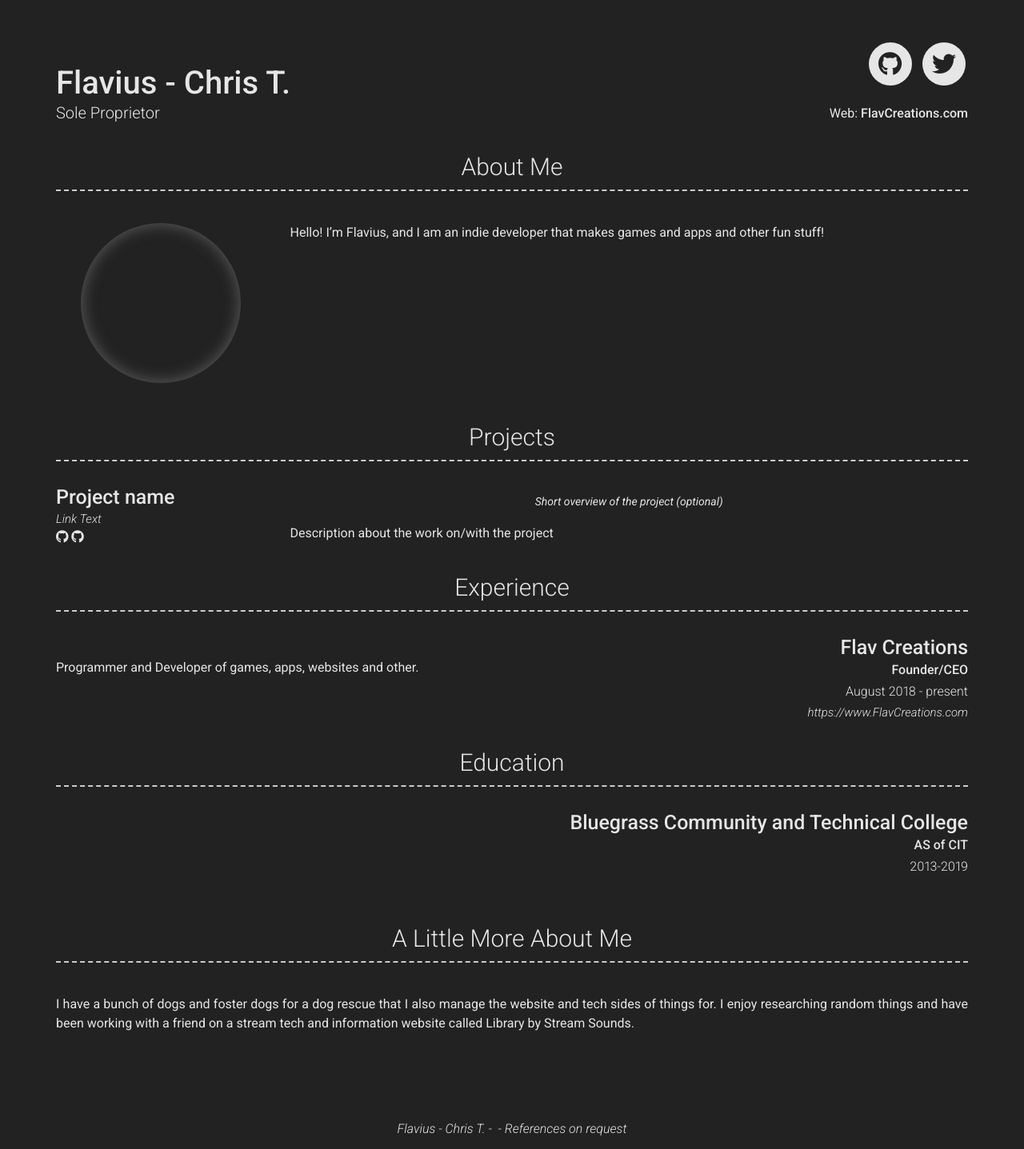
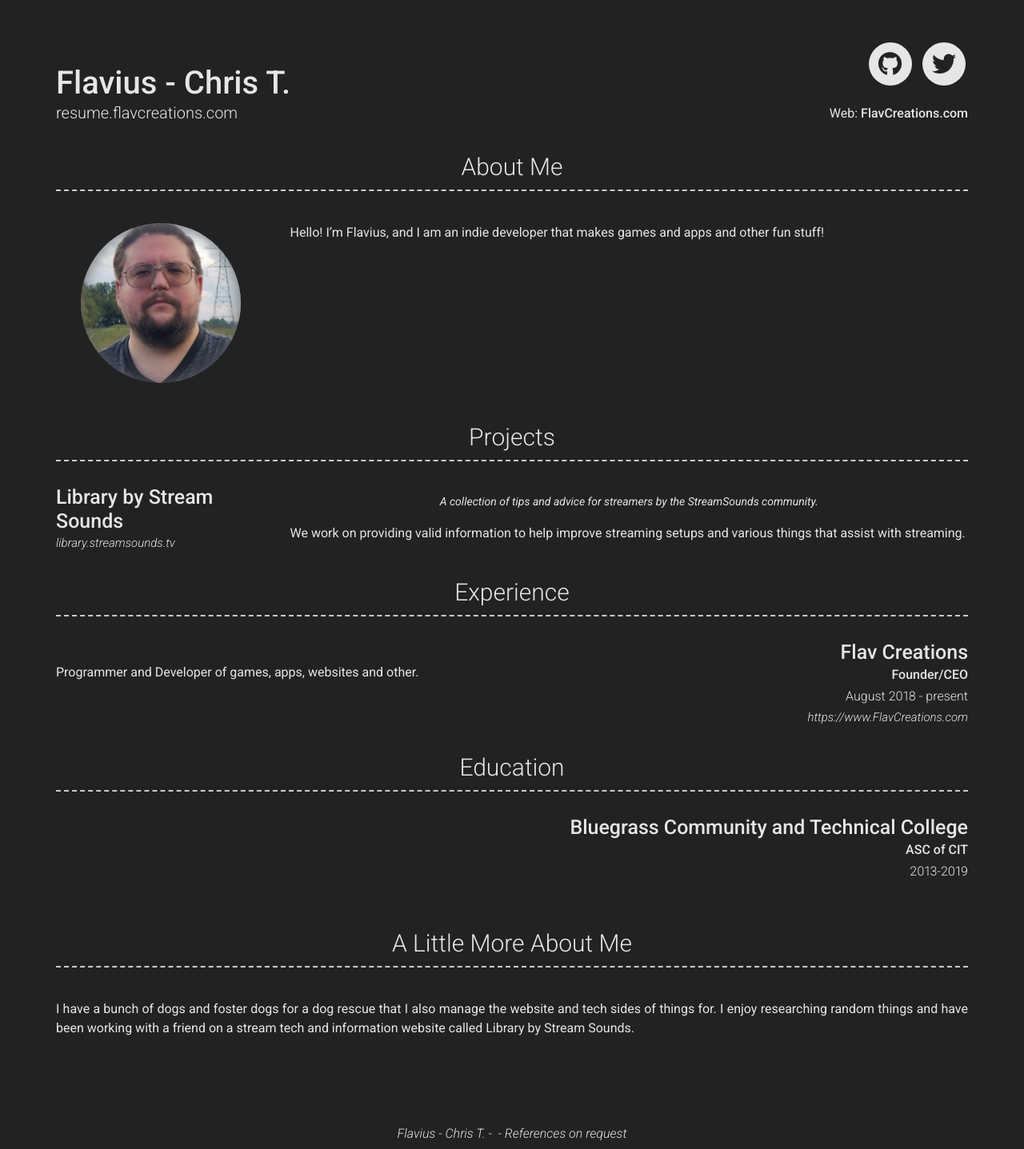
Before and after one commit to FlavCreations/resume.flavcreations.com, a Jekyll site: the page built from index.md, in a window 1280 px wide. Shown: the whole page at 80% size. Built offline with Jekyll 4.4.1, drawn with Linux system fonts in a browser that asks for light colours; nearby versions of some CDN libraries.

Commit message:
upddate 2
filling out information

```diff
--- a/_config.yml
+++ b/_config.yml
@@ -7,7 +7,7 @@ version: 2
 
 # Personal info
 name: Flavius - Chris T.
-title: Sole Proprietor
+title:
 email:
 # email_title: Email (Email title override)
 phone:
@@ -19,7 +19,7 @@ website: FlavCreations.com
 darkmode: true
 
 # Social links
-twitter_username: FlavCreations
+twitter_username: FlaviusIRL
 github_username:  Flavius-The-Person
 #stackoverflow_username: "00000001"
 #dribbble_username: jekyll
@@ -50,7 +50,7 @@ additional_links:
 
 # About Section
 # about_title: About Me (Use this to override about section title)
-about_profile_image: Directory of profile image (eg. images/profile.jpg)
+about_profile_image: images/profile_1.jpg
 about_content: | # this will include new lines to allow paragraphs
   Hello! I'm Flavius, and I am an indie developer that makes games and apps and other fun stuff!
 
@@ -65,20 +65,20 @@ content:
     layout: list # Type of content section (list/text)
     content:
       - layout: left
-        title: Project name
-        link: Link to project (eg. sproogen.github.io/modern-resume-theme)(optional)
-        link_text: Link Text
-        additional_links:
-          - title:  Github page for project (eg. sproogen/modern-resume-theme)
-            icon: fab fa-github
-            url: Link to project (eg. sproogen.github.io/modern-resume-theme)(optional)
-          - title:  Github page for project (eg. sproogen/modern-resume-theme)
-            icon: fab fa-github
-            url: Link to project (eg. sproogen.github.io/modern-resume-theme)(optional)
+        title: Library by Stream Sounds
+        link: library.streamsounds.tv
+        link_text:
+        #additional_links:
+        #  - title:  Library by StreamSounds
+        #    icon: fab fa-twitter
+        #    url: twitter.com/streamsoundstvLink to project (eg. sproogen.github.io/modern-resume-theme)(optional)
+        #  - title:  Github page for project (eg. sproogen/modern-resume-theme)
+        #    icon: fab fa-github
+        #    url: Link to project (eg. sproogen.github.io/modern-resume-theme)(optional)
         quote: >
-          Short overview of the project (optional)
+          A collection of tips and advice for streamers by the StreamSounds community.
         description: | # this will include new lines to allow paragraphs
-          Description about the work on/with the project
+          We work on providing valid information to help improve streaming setups and various things that assist with streaming.
   - title: Experience
     layout: list
     content:
@@ -96,7 +96,7 @@ content:
     content:
       - layout: top-right
         title: Bluegrass Community and Technical College
-        sub_title: AS of CIT
+        sub_title: ASC of CIT
         caption: 2013-2019
         quote: >
 
```
Also changed, not shown: images/profile_1.jpg (added).
